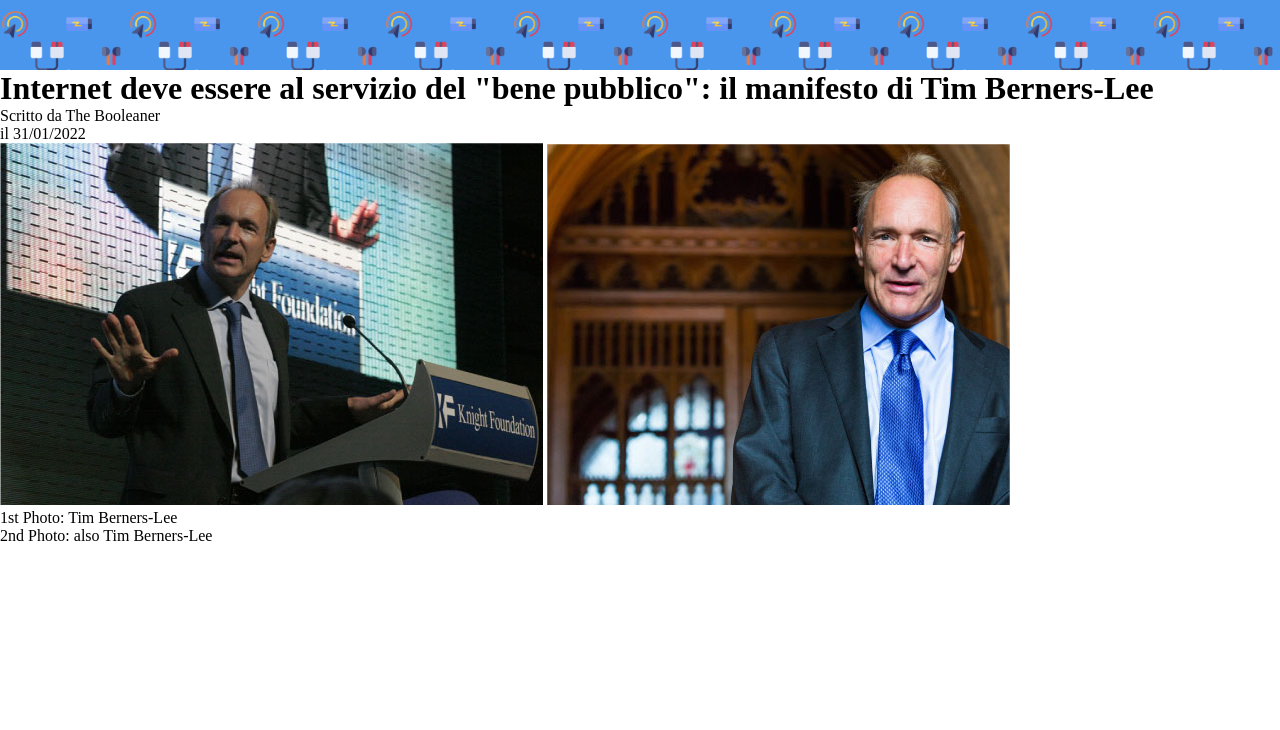
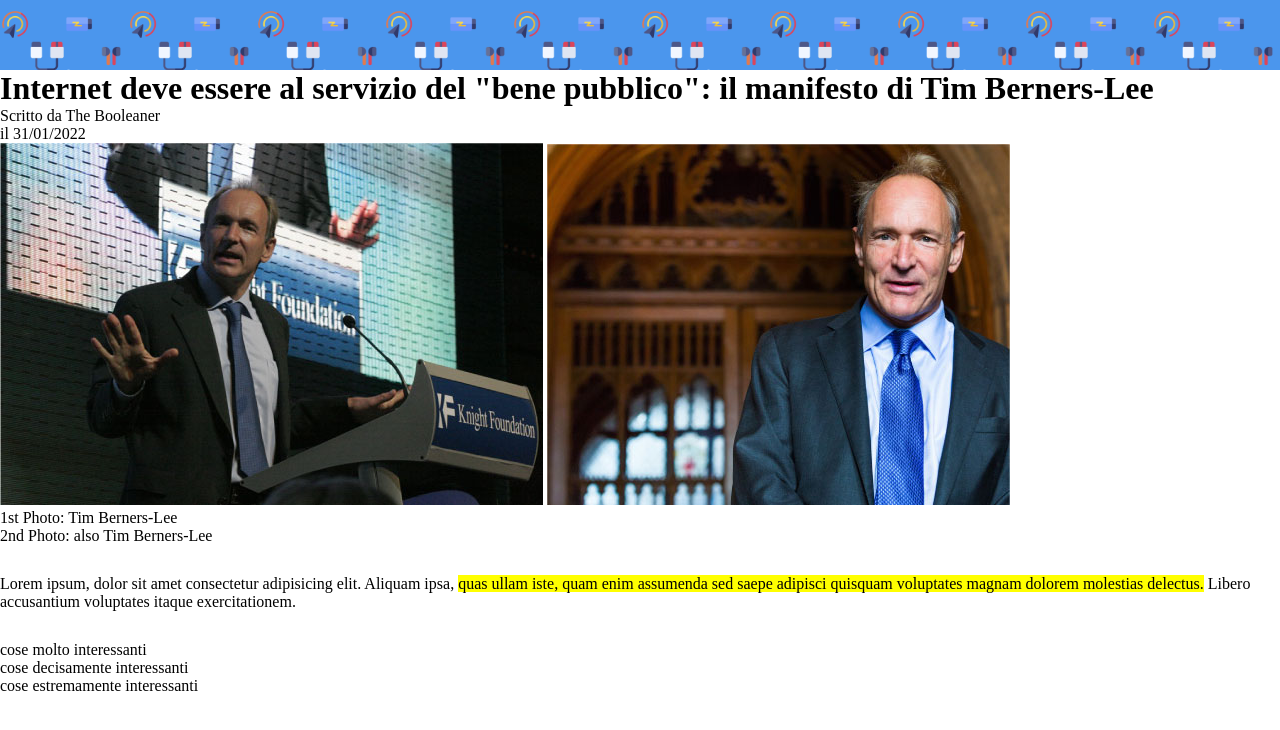
Before and after one commit to magnusson17/html-css-booleaner, a plain HTML site: page index.html in a window 1280 px wide. Drawn offline with Linux system fonts and the light colour scheme.

Commit message:
inserimento di 2 sections, la prima contenente span modellato con css, la seconda ul

```diff
--- a/asset/css/style.css
+++ b/asset/css/style.css
@@ -12,3 +12,11 @@ header {
     background-size: 20%;
     background-color: #4B96ED;
 }
+
+.section-class {
+    margin: 30px 0;
+}
+
+.bg-span {
+    background-color: yellow;
+}
--- a/index.html
+++ b/index.html
@@ -21,6 +21,18 @@
         <img src="./asset/img/tim-2.jpg" alt="Tim Berners-Lee">
         <p>1st Photo: Tim Berners-Lee</p>
         <p>2nd Photo: also Tim Berners-Lee</p>
+
+        <section class="section-class">
+            <p>Lorem ipsum, dolor sit amet consectetur adipisicing elit. Aliquam ipsa, <span class="bg-span">quas ullam iste, quam enim assumenda sed saepe adipisci quisquam voluptates magnam dolorem molestias delectus.</span>  Libero accusantium voluptates itaque exercitationem.</p>
+        </section>
+
+        <section class="section-class">
+            <ul>
+                <li>cose molto interessanti</li>
+                <li>cose decisamente interessanti</li>
+                <li>cose estremamente interessanti</li>
+            </ul>
+        </section>
     </main>
 </body>
 </html>
```
